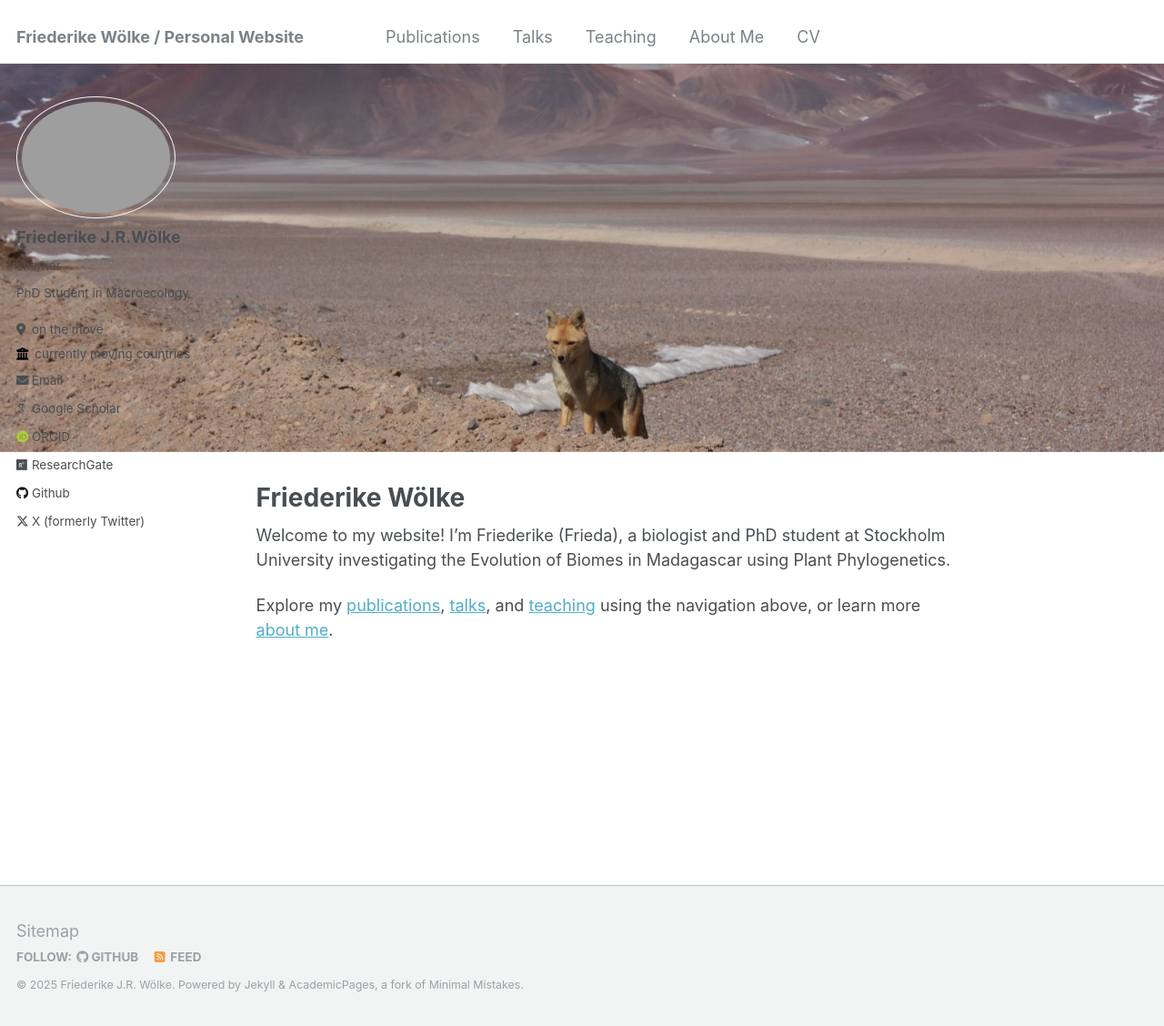
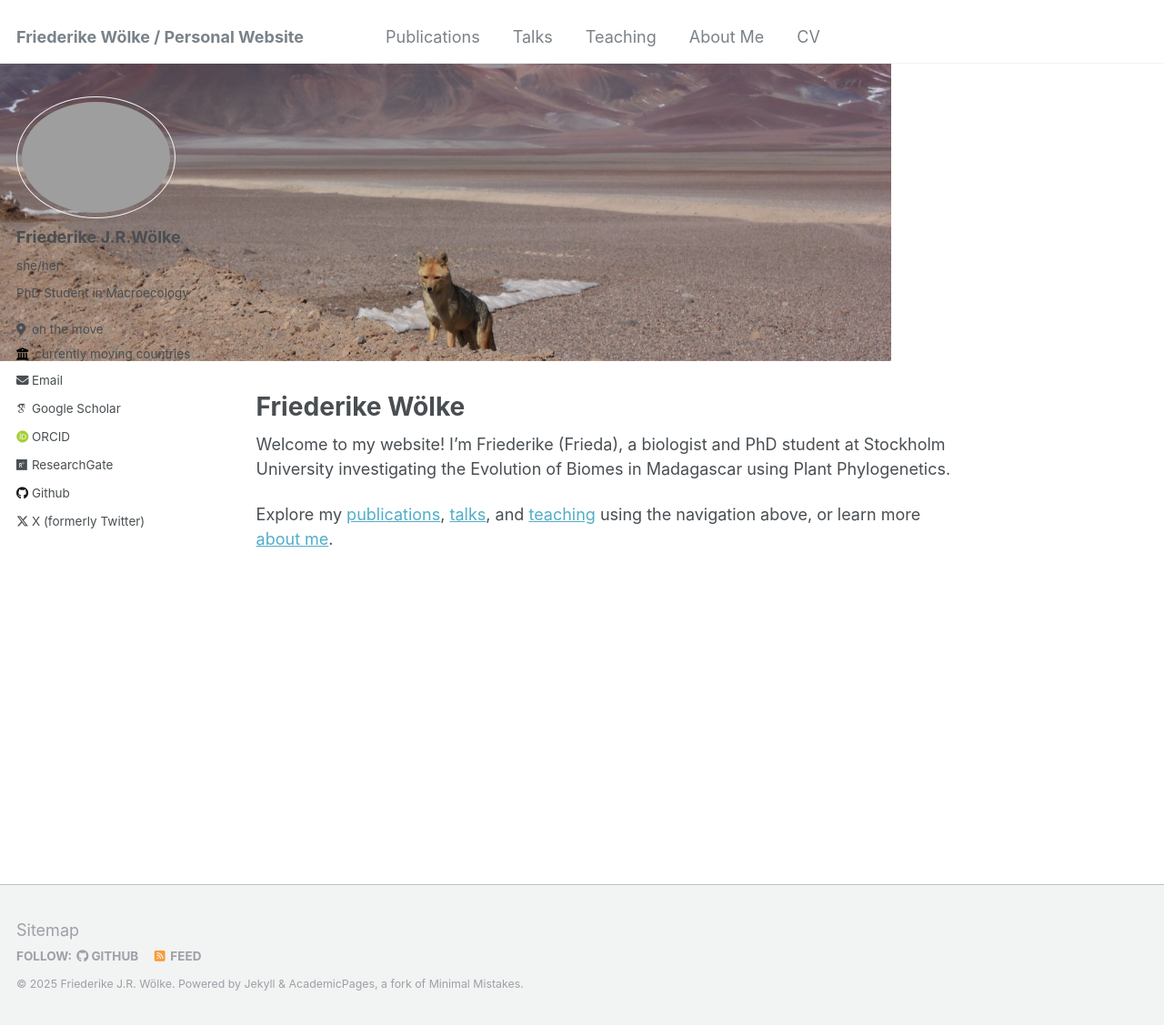
Before and after one commit to FriedaRosa/FriedaRosa.github.io, a Jekyll site: the page built from _pages/about.md, in a window 1280 px wide and 1128 px high. Shown: the whole window at 91% size. Built offline with Jekyll 4.4.1, drawn with Linux system fonts in a browser that asks for light colours; some web fonts are replaced.

Commit message:
re-fixes 2

```diff
--- a/_sass/_page.scss
+++ b/_sass/_page.scss
@@ -115,6 +115,12 @@
   @include clearfix;
   animation: intro 0.3s both;
   animation-delay: 0.25s;
+  width: 100%;
+  max-width: 100%;
+
+  @include breakpoint($large) {
+    max-width: calc(100% - 300px);
+  }
 
   &--overlay {
     position: relative;
```
